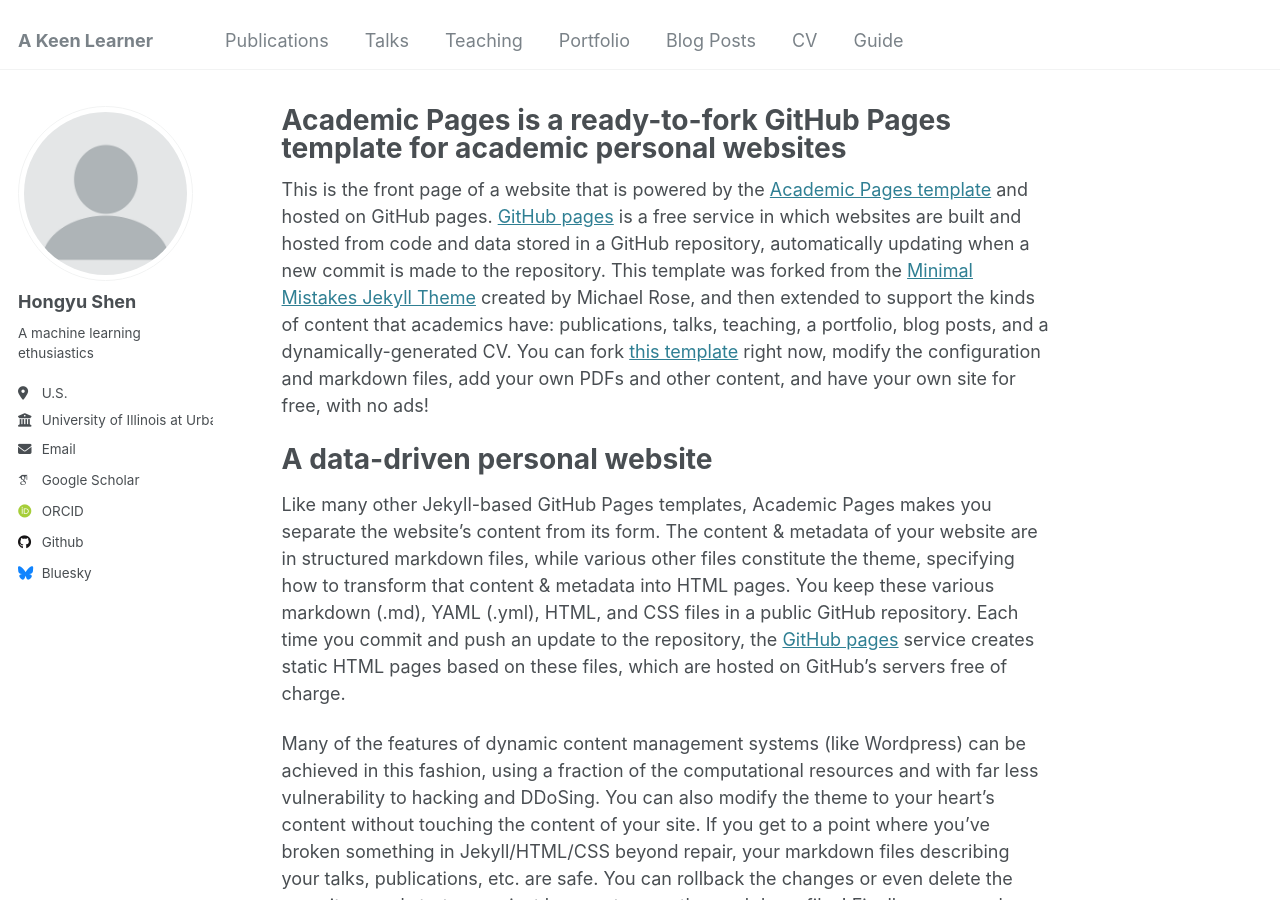
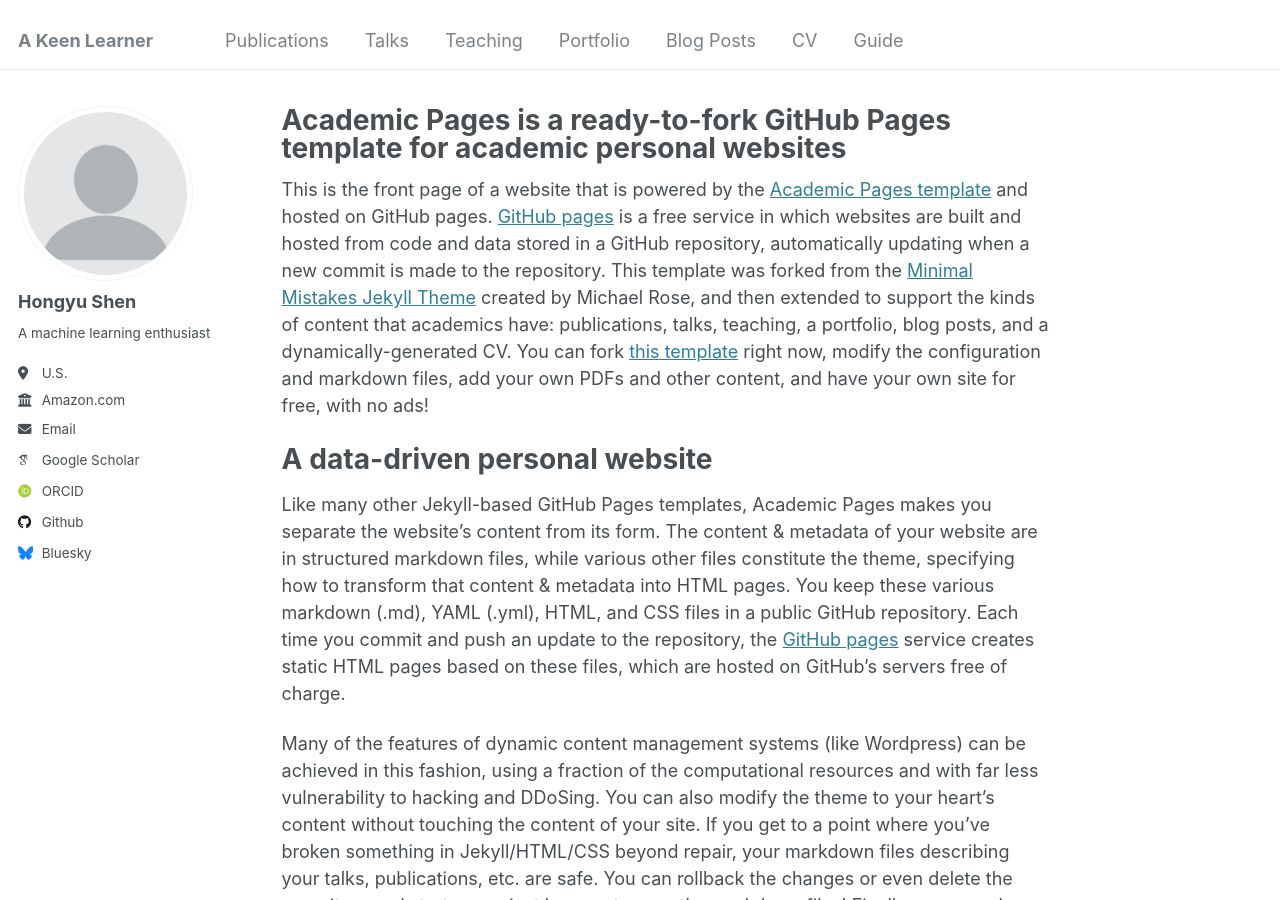
Before and after one commit to skyve2012/skyve2012.github.io, a Jekyll site: the page built from _pages/about.md, in a window 1280 px wide and 900 px high. Built offline with Jekyll 4.4.1, drawn with Linux system fonts in a browser that asks for light colours; some web fonts are replaced.

Commit message:
Update _config.yml

```diff
--- a/_config.yml
+++ b/_config.yml
@@ -24,11 +24,11 @@ author:
   avatar           : "profile.png"
   name             : "Hongyu Shen"
   pronouns         : # example: "she/her"
-  bio              : "A machine learning ethusiastics"
+  bio              : "A machine learning enthusiast"
   location         : "U.S."
-  employer         : "University of Illinois at Urbana-Champaign"
+  employer         : "Amazon.com"
   uri              : # URL
-  email            : "hongyu2@illinois.edu"
+  email            : "hongyus@amazon.com"
 
   # Academic websites
   arxiv            : # URL - Update with the correct link to your profile
```
